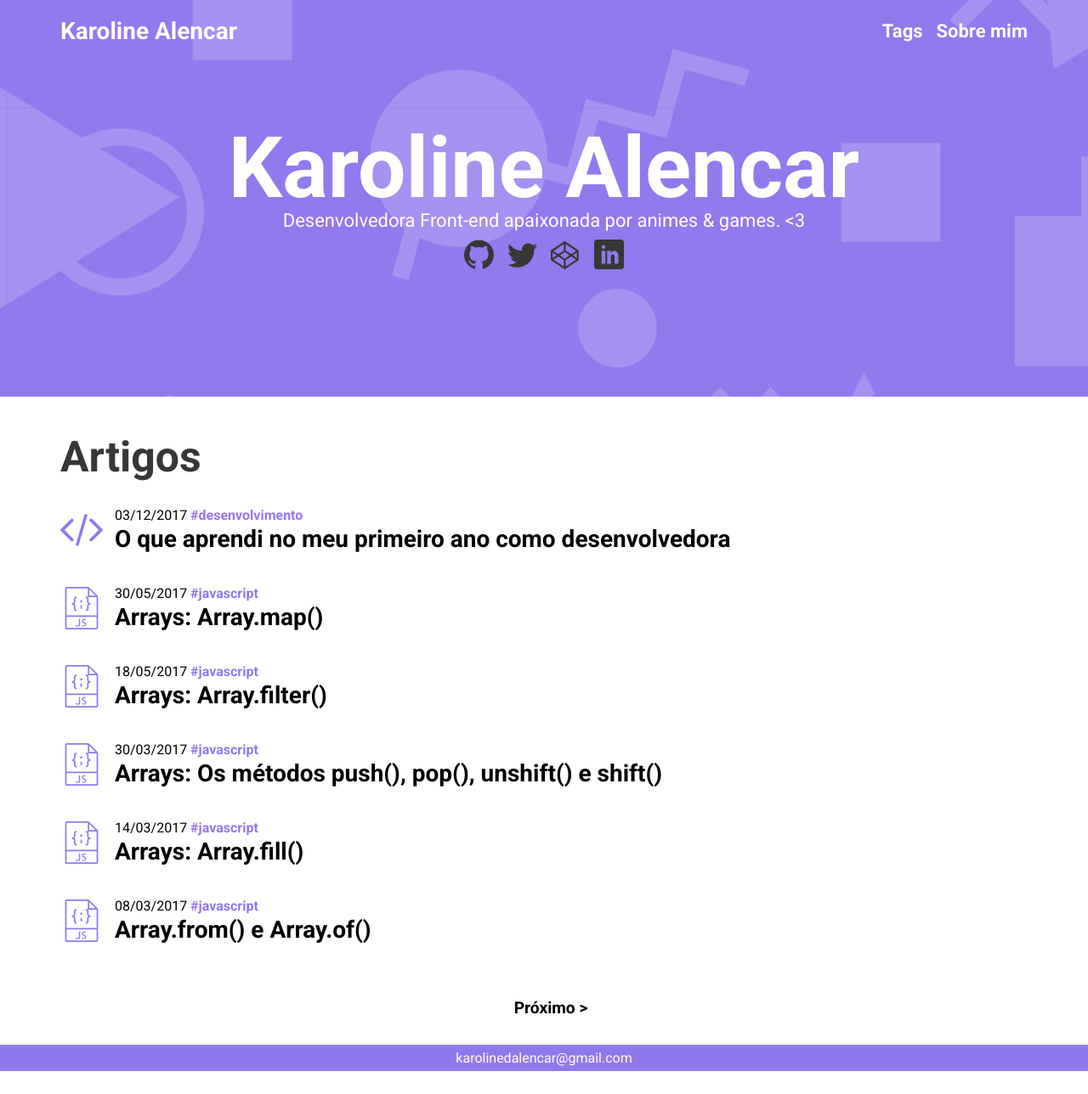
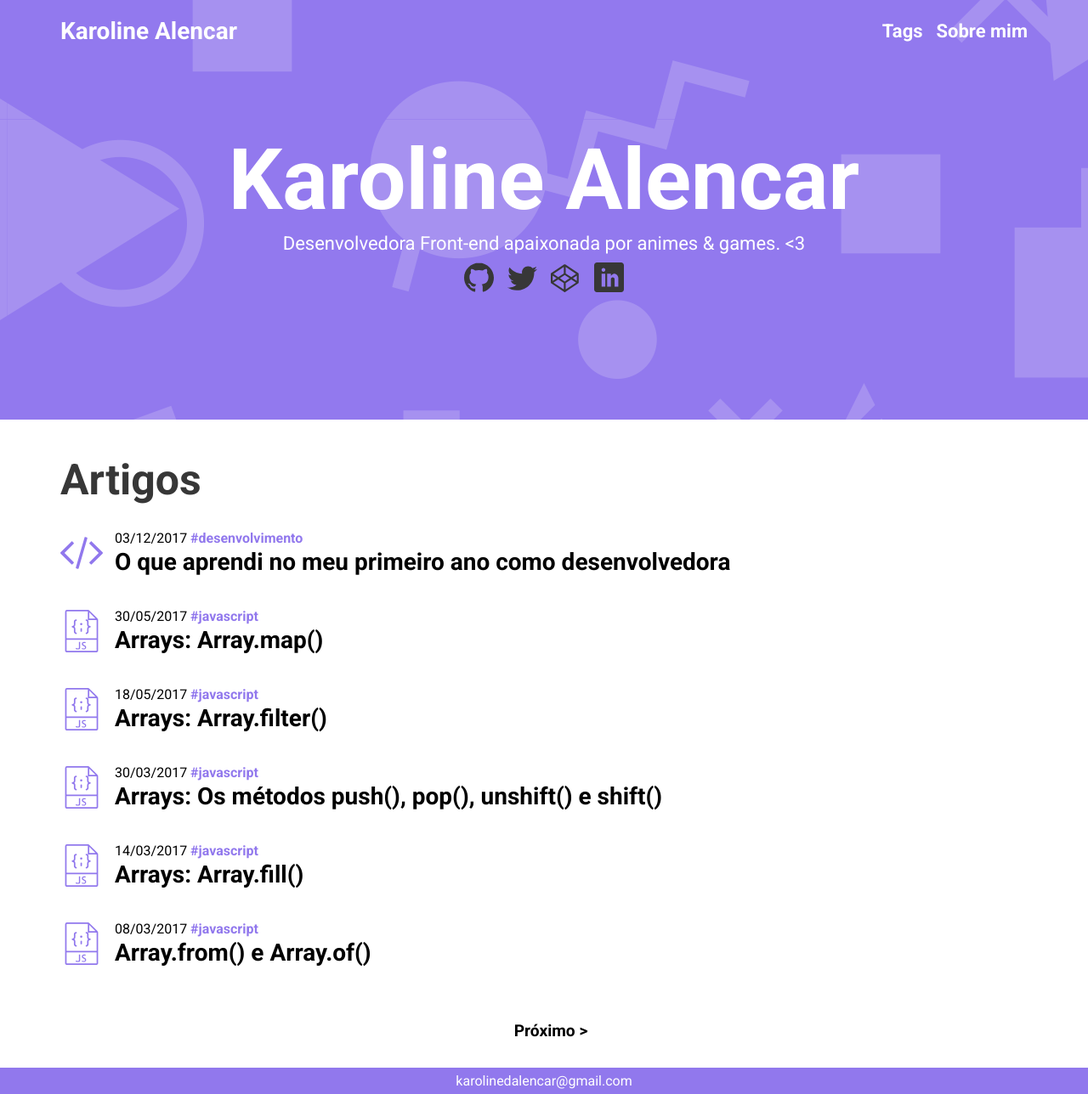
Before and after one commit to karolinedealencar/karolinedealencar.com.br, a Jekyll site: the page built from index.html, in a window 1280 px wide. Shown: the whole page at 85% size. Built offline with Jekyll 4.4.1, drawn with Linux system fonts in a browser that asks for light colours; the list of posts is cut into pages by our own code; before the commit the page ends 1261 px from its top, so only the background shows below that.

Commit message:
Change header intro title line height

```diff
--- a/_sass/_style.scss
+++ b/_sass/_style.scss
@@ -82,16 +82,13 @@
   color: $color-contrast;
   font-size: rem(38);
   font-weight: bold;
-  line-height: rem(30);
 
   @media (min-width: 600px) and (max-width: 889px) {
     font-size: rem(60);
-    line-height: rem(50);
   }
 
   @media (min-width: 900px) {
     font-size: rem(100);
-    line-height: rem(90);
   }
 
 }
```
